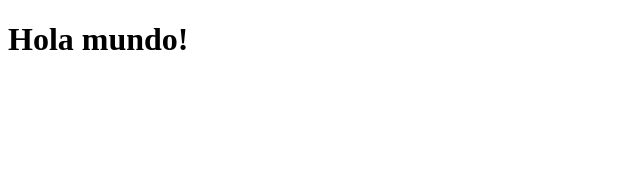
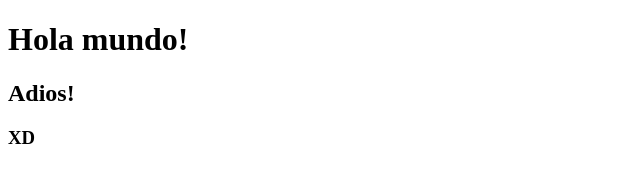
Before and after one commit to jobasa/Desplegament-d-aplicacions-web, a plain HTML site: page fichero.html in a window 1280 px wide. Shown: the whole page, without its empty margins (0-640 px from the left). Drawn offline with Linux system fonts and the light colour scheme.

Commit message:
Terminar 1C

```diff
--- a/fichero.html
+++ b/fichero.html
@@ -6,5 +6,7 @@
   </head>
   <body>
     <h1>Hola mundo!</h1>
+    <h2>Adios!</h2>
+    <h3>XD</h3>
   </body>
 </html>
```
Also changed, not shown: 4 other files.
